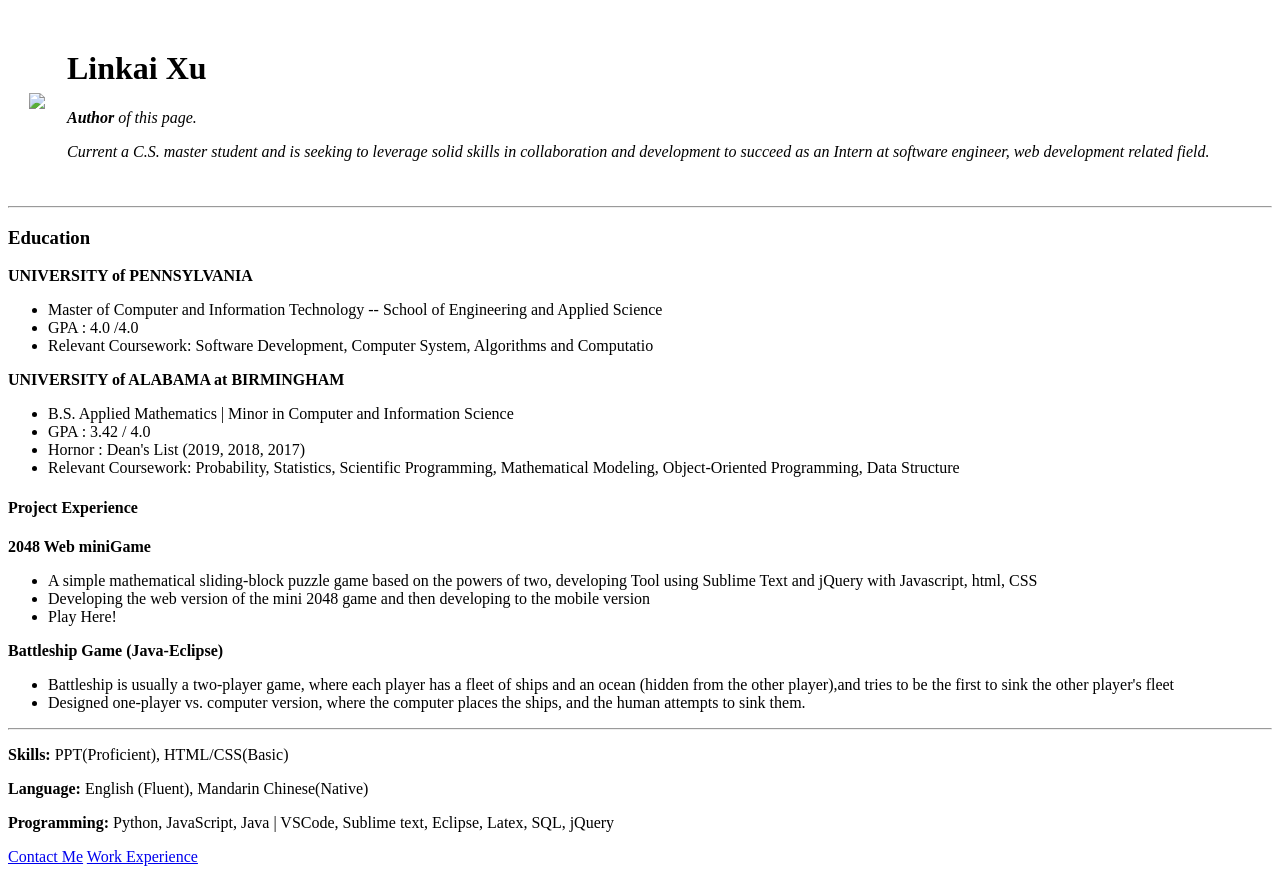
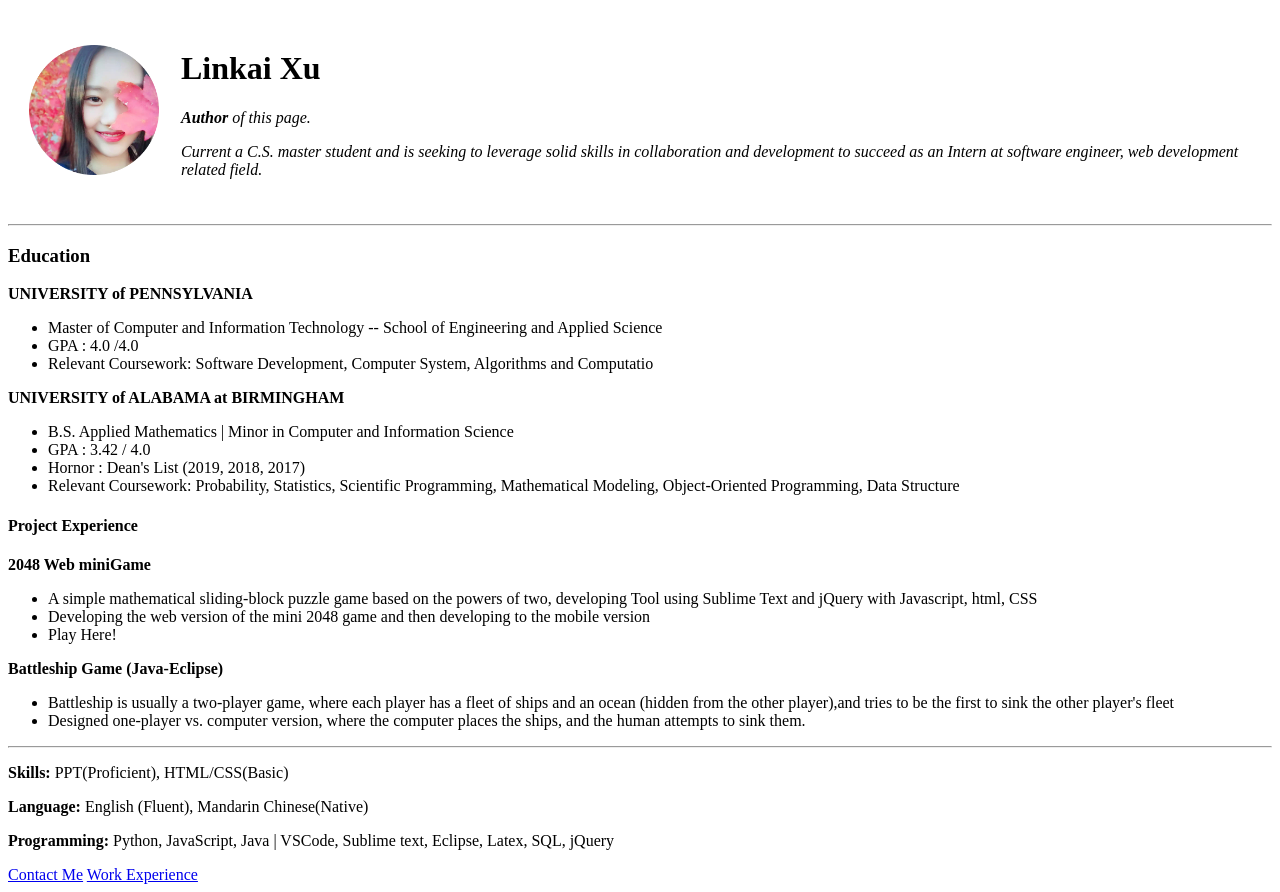
Before and after one commit to linkaixul/RS, a plain HTML site: page index.html in a window 1280 px wide. Drawn offline with Linux system fonts and the light colour scheme.

Commit message:
Update index.html

```diff
--- a/index.html
+++ b/index.html
@@ -12,7 +12,7 @@
     <body>
         <table cellspacing="20">
             <tr>
-                <td><img src="image/profileh.png" width="130px"></td>
+                <td><img src="profileh.png" width="130px"></td>
                 <td>
                     <h1>Linkai Xu</h1>
                     <p><em><strong>Author</strong> of this page.</em></p>
```
